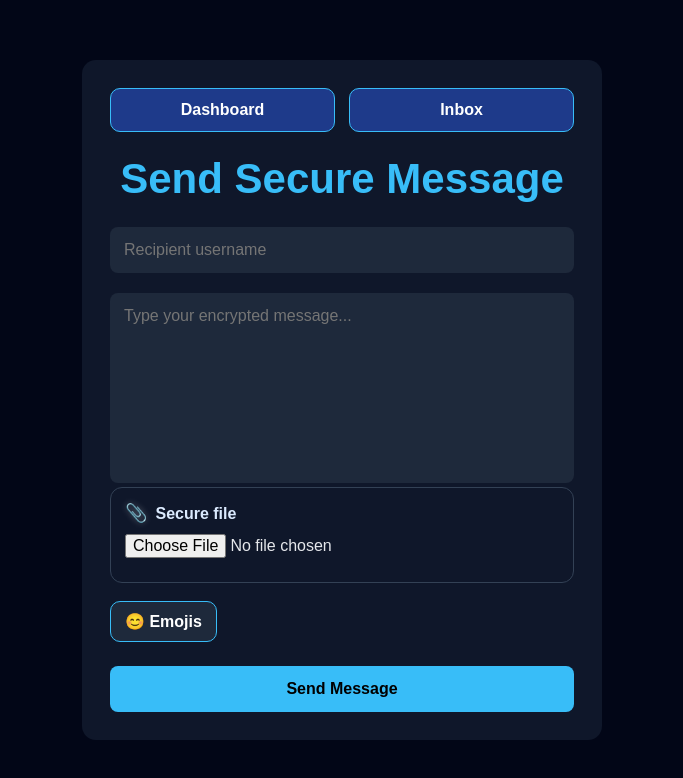
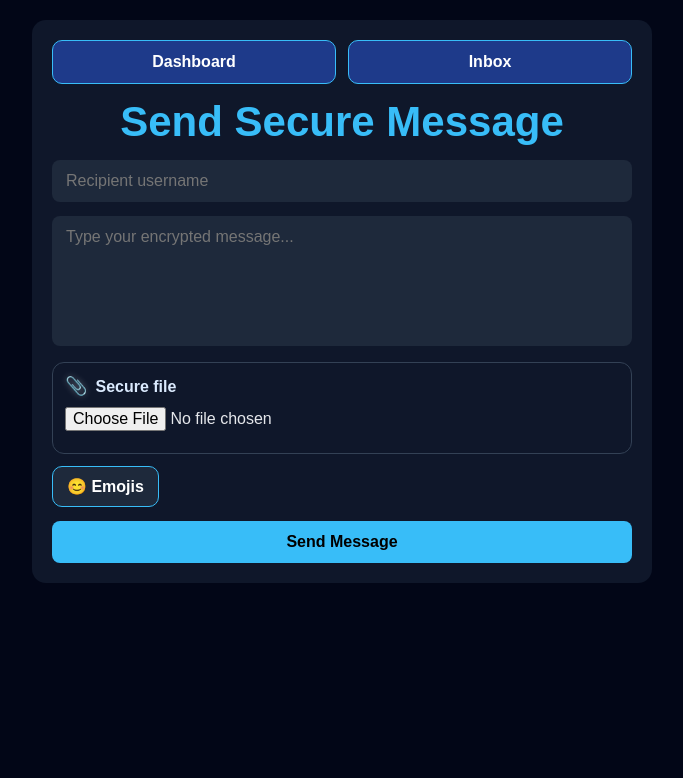
Before and after one commit to ThereseK02/secure-messaging-platform, a React (Vite) app in the folder secure-messaging-frontend/: page /send in a window 1280 px wide. Shown: the top 778 px of the page, without its empty margins (298-981 px from the left). Built offline with nearby package versions, Linux system fonts and the light colour scheme; sample sign-in values are in the browser's storage.

Commit message:
Improve send message layout for laptops

```diff
--- a/secure-messaging-frontend/src/pages/SendMessage.jsx
+++ b/secure-messaging-frontend/src/pages/SendMessage.jsx
@@ -102,25 +102,28 @@ export default function SendMessage() {
                 color: "white",
                 display: "flex",
                 justifyContent: "center",
-                alignItems: "center",
+                alignItems: "flex-start",
+                padding: "clamp(14px, 2.5vh, 24px)",
+                boxSizing: "border-box",
                 fontFamily: "Arial, sans-serif"
             }}
         >
             <div
                 style={{
                     backgroundColor: "#0f172a",
-                    padding: "28px",
+                    padding: "clamp(18px, 2.5vh, 24px)",
                     borderRadius: "14px",
-                    width: "520px",
-                    maxHeight: "92vh",
-                    overflowY: "auto"
+                    width: "min(620px, 100%)",
+                    maxHeight: "none",
+                    overflowY: "visible",
+                    boxSizing: "border-box"
                 }}
             >
                 <div
                     style={{
                         display: "flex",
-                        gap: "14px",
-                        marginBottom: "24px"
+                        gap: "12px",
+                        marginBottom: "16px"
                     }}
                 >
                     <button
@@ -161,9 +164,9 @@ export default function SendMessage() {
                 <h1
                     style={{
                         color: "#38bdf8",
-                        fontSize: "42px",
-                        lineHeight: "1.1",
-                        marginBottom: "24px",
+                        fontSize: "clamp(34px, 5vw, 42px)",
+                        lineHeight: "1.05",
+                        marginBottom: "16px",
                         textAlign: "center",
                         fontWeight: "bold"
                     }}
@@ -206,8 +209,8 @@ export default function SendMessage() {
                     style={{
                         width: "100%",
                         boxSizing: "border-box",
-                        padding: "14px",
-                        marginBottom: "20px",
+                        padding: "12px 14px",
+                        marginBottom: "14px",
                         borderRadius: "8px",
                         border: "none",
                         backgroundColor: "#1e293b",
@@ -231,8 +234,8 @@ export default function SendMessage() {
                     style={{
                         width: "100%",
                         boxSizing: "border-box",
-                        height: "190px",
-                        padding: "14px",
+                        height: "130px",
+                        padding: "12px 14px",
                         borderRadius: "8px",
                         border: "none",
                         backgroundColor: "#1e293b",
@@ -244,8 +247,9 @@ export default function SendMessage() {
                 <div
                     style={{
                         width: "100%",
-                        marginBottom: "18px",
-                        padding: "14px",
+                        marginTop: "12px",
+                        marginBottom: "12px",
+                        padding: "12px",
                         borderRadius: "12px",
                         backgroundColor: "#0f172a",
                         border: "1px solid #334155",
@@ -310,7 +314,7 @@ export default function SendMessage() {
                     )}
                        </div>
 
-                <div style={{ marginTop: "14px" }}>
+                <div style={{ marginTop: "8px" }}>
                     <button
                         type="button"
                         onClick={() => setShowEmojiPanel(!showEmojiPanel)}
@@ -332,11 +336,11 @@ export default function SendMessage() {
                             style={{
                                 display: "flex",
                                 gap: "8px",
-                                marginTop: "12px",
+                                marginTop: "8px",
                                 flexWrap: "wrap",
-                                maxHeight: "120px",
+                                maxHeight: "90px",
                                 overflowY: "auto",
-                                padding: "10px",
+                                padding: "8px",
                                 borderRadius: "10px",
                                 border: "1px solid #334155",
                                 backgroundColor: "#0f172a"
@@ -368,8 +372,8 @@ export default function SendMessage() {
                     disabled={isUploadingAttachment}
                     style={{
                         width: "100%",
-                        marginTop: "24px",
-                        padding: "14px",
+                        marginTop: "14px",
+                        padding: "12px",
                         borderRadius: "8px",
                         border: "none",
                         backgroundColor: "#38bdf8",
```
